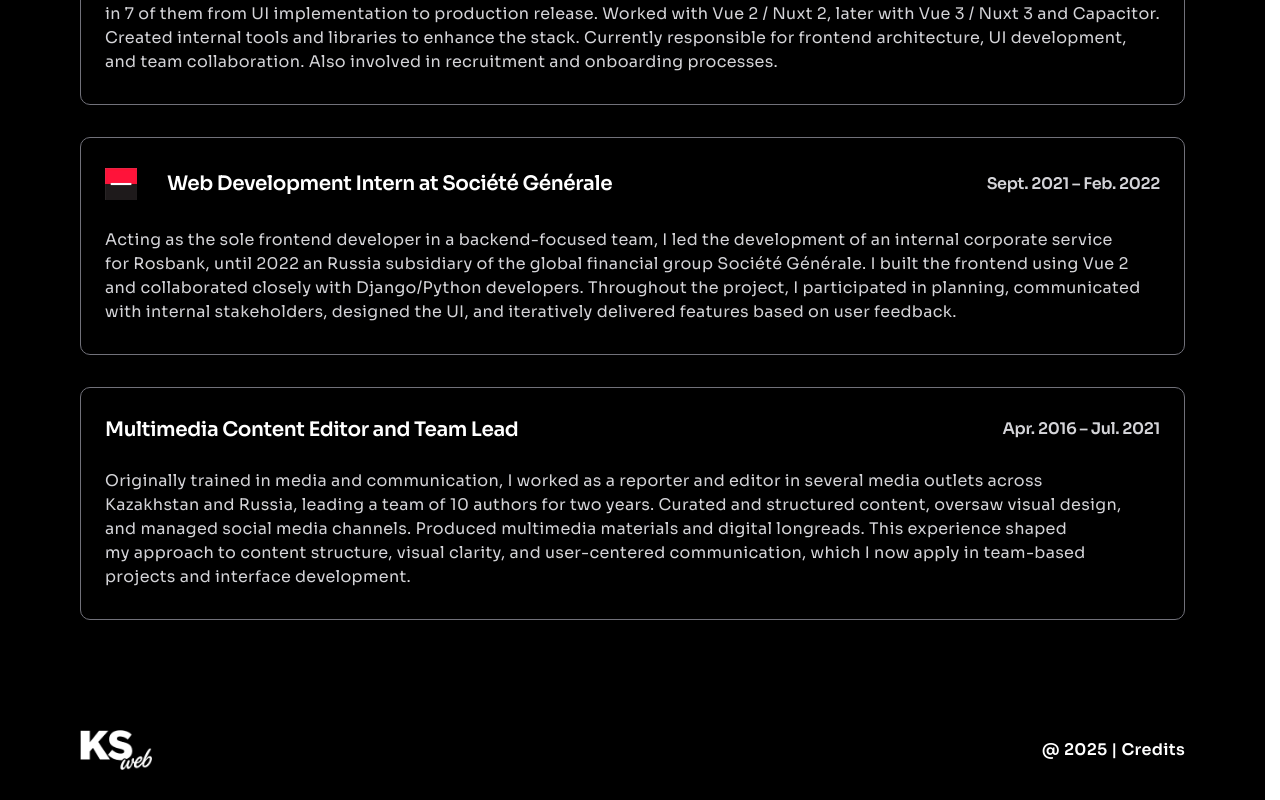
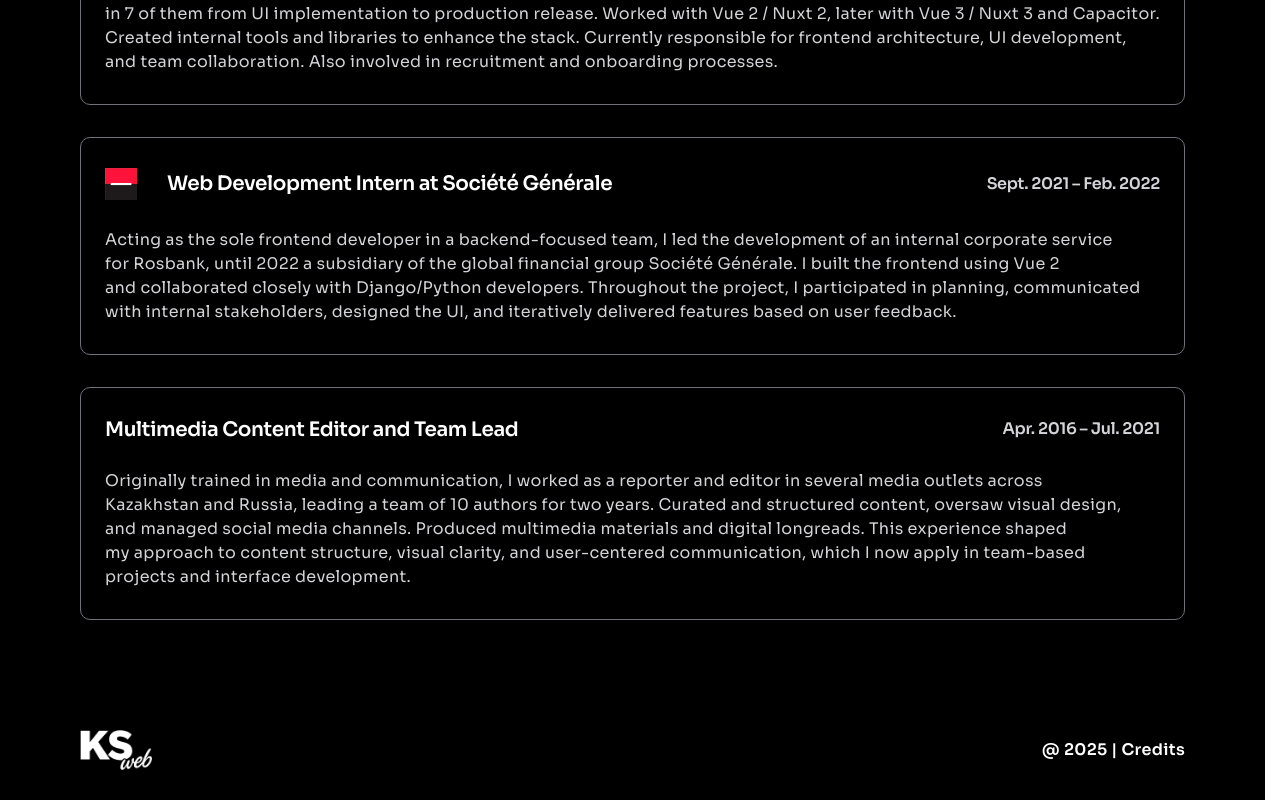
Before and after one commit to x-bananer/portfolio, a React (Vite) app: page / in a window 1280 px wide. Shown: the part 2917-3717 px from the top of the page. Built offline with nearby package versions, Linux system fonts and the light colour scheme.

Commit message:
Update Experience section

```diff
--- a/src/components/experience/experience.tsx
+++ b/src/components/experience/experience.tsx
@@ -19,7 +19,7 @@ const Experience = () => {
 			title: "Web Development Intern at Société Générale",
 			startDate: "Sept. 2021",
 			endDate: "Feb. 2022",
-			description: `Acting as the sole frontend developer in a backend-focused team, I led the development of an internal corporate service for Rosbank, until 2022 an Russia subsidiary of the global financial group Société Générale. I built the frontend using Vue 2 and collaborated closely with Django/Python developers. Throughout the project, I participated in planning, communicated with internal stakeholders, designed the UI, and iteratively delivered features based on user feedback.`,
+			description: `Acting as the sole frontend developer in a backend-focused team, I led the development of an internal corporate service for Rosbank, until 2022 a subsidiary of the global financial group Société Générale. I built the frontend using Vue 2 and collaborated closely with Django/Python developers. Throughout the project, I participated in planning, communicated with internal stakeholders, designed the UI, and iteratively delivered features based on user feedback.`,
 		},
 		{
 			image: null,
```
